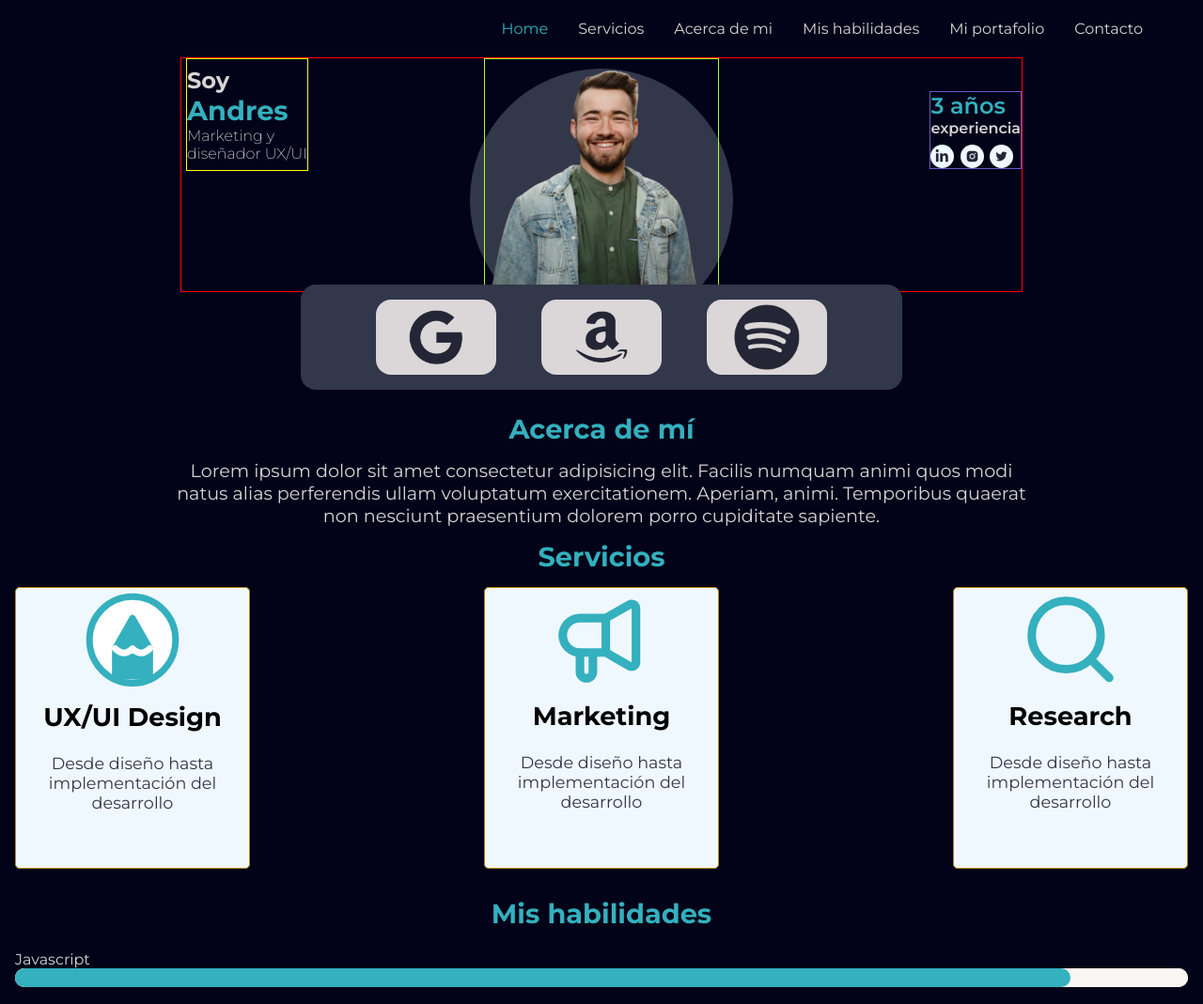
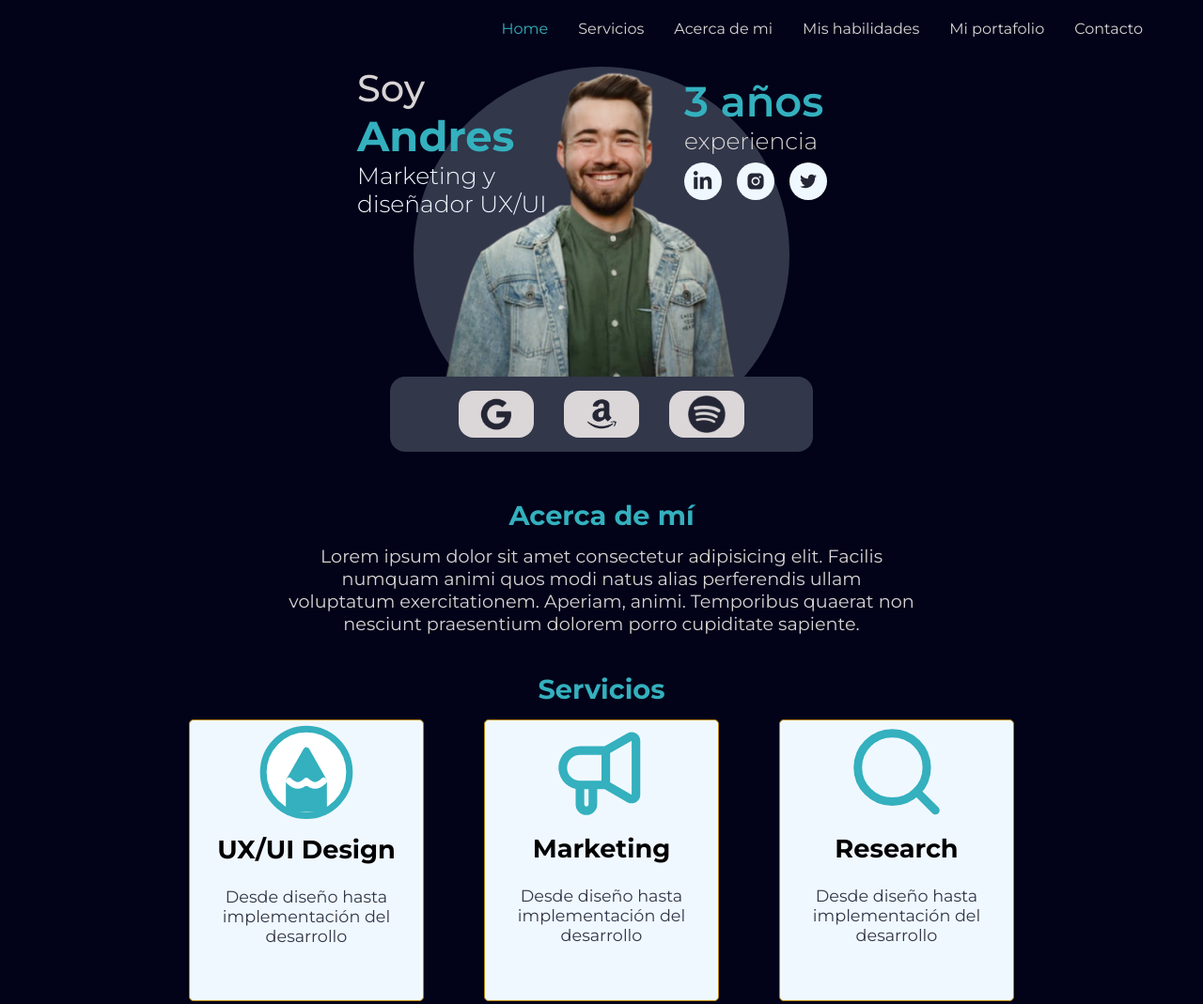
Before and after one commit to AndresGomez41/PORTAFOLIOFINAL, a plain HTML site: page index.html in a window 1280 px wide. Shown: the top 1069 px of the page at 94% size. Drawn offline with Linux system fonts and the light colour scheme.

Commit message:
avances 16junio portafolio final

```diff
--- a/assets/css/styles.css
+++ b/assets/css/styles.css
@@ -72,11 +72,9 @@ input#menu-hamburguesa:checked ~ ul{
 
 .contenedor-presentacion{
 
-    border:1px solid red ;
     height: var(--height-header);
     width: 100%;
     position: relative;
-
 }
 .texto-azul{
     color: var(--blueColor);
@@ -84,7 +82,7 @@ input#menu-hamburguesa:checked ~ ul{
 
 .contenedor-datos{
 
-    border: 1px solid yellow;
+
     min-width: 100px;
     font-size: .5em;
     font-weight: 100;
@@ -113,14 +111,12 @@ h2.oficio{
 .contenedor-foto{
     height: var(--height-header);
     width: var(--height-header);
-    border: 1px solid greenyellow;
     position: relative;
     left:calc(50% - var(--height-header)/2 );
 }
 .contenedor-foto>img{
 
     height: var(--height-header);
-   /* border: 1px solid yellow;*/
 }
 
 
@@ -138,11 +134,10 @@ h2.oficio{
 }
 
 .contenedor-social{
-    border: 1px solid slateblue;
     width: fit-content;
     position: absolute;
     top: 35px;
-    right: 0;
+    right: calc(50% - 138px);
 }
 
 
@@ -194,16 +189,13 @@ h2.texto-exp{
 }
 
 .contenedor-empresas > img{
-
     border-radius: 1rem;
     height: 2.5rem;
     width: 4rem;
     background-color: var(--LightColor);
     object-fit: contain;
     padding: 0.3rem;
-
-
-}
+ }
 
 .seccion{
     text-align: center;
@@ -230,10 +222,20 @@ p{
 
 }
 /*estilar scroll bar*/
-/*.contenedor-cards::-webkit-scrollbar{
-    height: 2px;
-    opacity: 0.5;
-}*/
+.contenedor-cards::-webkit-scrollbar,  .galeria-proyectos::-webkit-scrollbar{
+    height: 5px;
+    border: 1px solid rgb(34, 143, 17);
+    background-color: #114656;
+    border-radius: 1rem;
+}
+.contenedor-cards::-webkit-scrollbar-thumb, .galeria-proyectos::-webkit-scrollbar-thumb {
+    background-color: #155e85;
+    height: 5px;
+    border-radius: 1rem;
+    border: 1px solid #0fc5bf;
+
+}
+
 .card-servicio {
     width: 250px;
     min-width: 250px;
@@ -295,7 +297,7 @@ progress::-moz-progress-bar {
 .galeria-proyectos{
     display: flex;
     overflow-x: scroll;
-    gap: 1.5rem;
+
 
 }
 .galeria-proyectos > img{
@@ -335,6 +337,36 @@ footer h5{
 
 }
 
+
+@media screen and ( min-width:316px ){
+    .contenedor-social{
+        top: 20px;
+        right: 0;
+    }
+
+    h2.texto-azul.exp{
+        font-size: 1.8rem;
+        font-weight: 600;
+    }
+
+    h2.texto-exp{
+        font-size: 1.25rem;
+        font-weight: 500;
+    }
+}
+
+@media screen and ( min-width:370px ){
+    .contenedor-presentacion{
+        height: var(--height-header);
+        width: 370px;
+        margin: 0 auto;
+    }
+    .contenedor-empresas{
+        width: 300px;
+        margin: 0 auto 0 auto;
+    }
+}
+
 @media screen and ( min-width:620px ){
     nav > label{
         display: none;
@@ -363,12 +395,20 @@ footer h5{
 }
 
 
-@media screen and ( min-width:584px ){
-}
+@media screen and ( min-width:700px ){
 
-@media screen and ( min-width:930px ){
+    :root{
+        --height-header: 350px;
+        --size-circle: 400px;
+        --size-icon-contacto: 120px;
+    }
+
+    .subtitulo{
+        padding-top: 2.5rem;
+    }
+
     .contenedor-presentacion{
-        width: 70%;
+        width: 660px;
         margin-left: auto;
         margin-right: auto;
     }
@@ -378,17 +418,76 @@ footer h5{
         font-size: 100%;
     }
     p{
-        margin: 0rem 10rem;
+        width: 700px;
+        margin: 0rem auto;
         font-size: larger;
     }
     .contenedor-empresas{
-        height: 7em;
-        width: 40em;
-        gap: 3rem;
+        height: 5em;
+        width: 450px;
+        gap: 2rem;
     }
     .contenedor-empresas > img{
-        height: 5em;
-        width: 8em;
-        gap: 3rem;
+        height: 50px;
+        width: 80px;
+    }
+
+
+    .contenedor-datos{
+        min-width: 230px;
+        left: 70px;
+        top: 0;
+    }
+    .contenedor-datos h2{
+        font-size: 40px;
+        font-weight: 500;
+    }
+    .nombre, h2.texto-azul.exp{
+        font-size: 2.8rem;
+    }
+    h2.oficio, h2.texto-exp{
+        font-size: 25px;
+        font-weight: 300;
+    }
+    .contenedor-social{
+        top: 25;
+        right: calc(50% - 240px);
+    }
+    .redes{
+        gap: 1rem;
+    }
+    .redes div{
+        width: 40px;
+        height: 40px;
+    }
+    .redes img{
+        width: 22px;
+    }
+
+    .contenedor-cards{
+        justify-content: center;
+        gap: 5vw;
+        overflow-x: hidden;
+    }
+
+    progress {
+        width: 700px;
+        margin: 0 auto;
+    }
+    .seccion.habilidades label{
+        display: inline-block;
+        width: 700px;
+        margin: auto;
     }
 }
+@media screen and ( min-width:1080px ){
+
+    .galeria-proyectos{
+        width: 1080px;
+        margin: 0 auto;
+        overflow-x: hidden;
+    }
+    .galeria-proyectos img{
+        height: 190px;
+    }
+}
```
